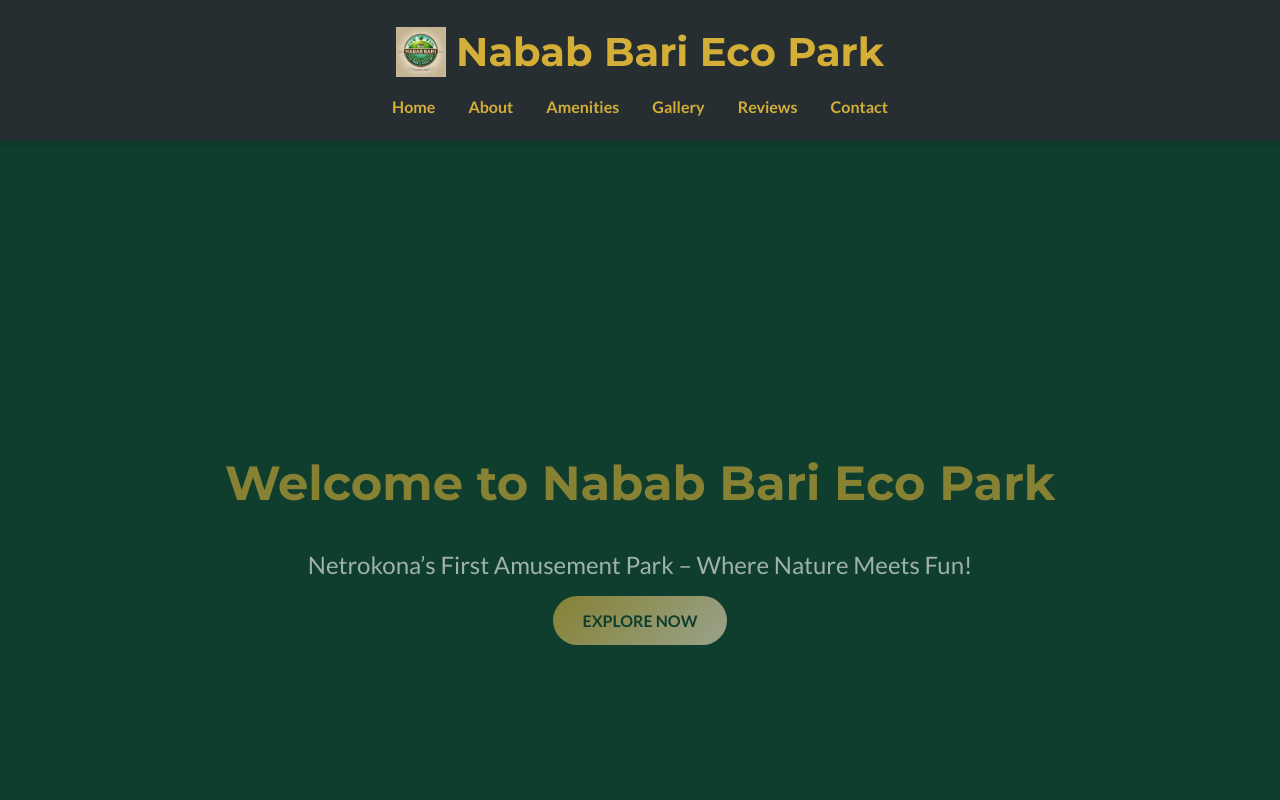
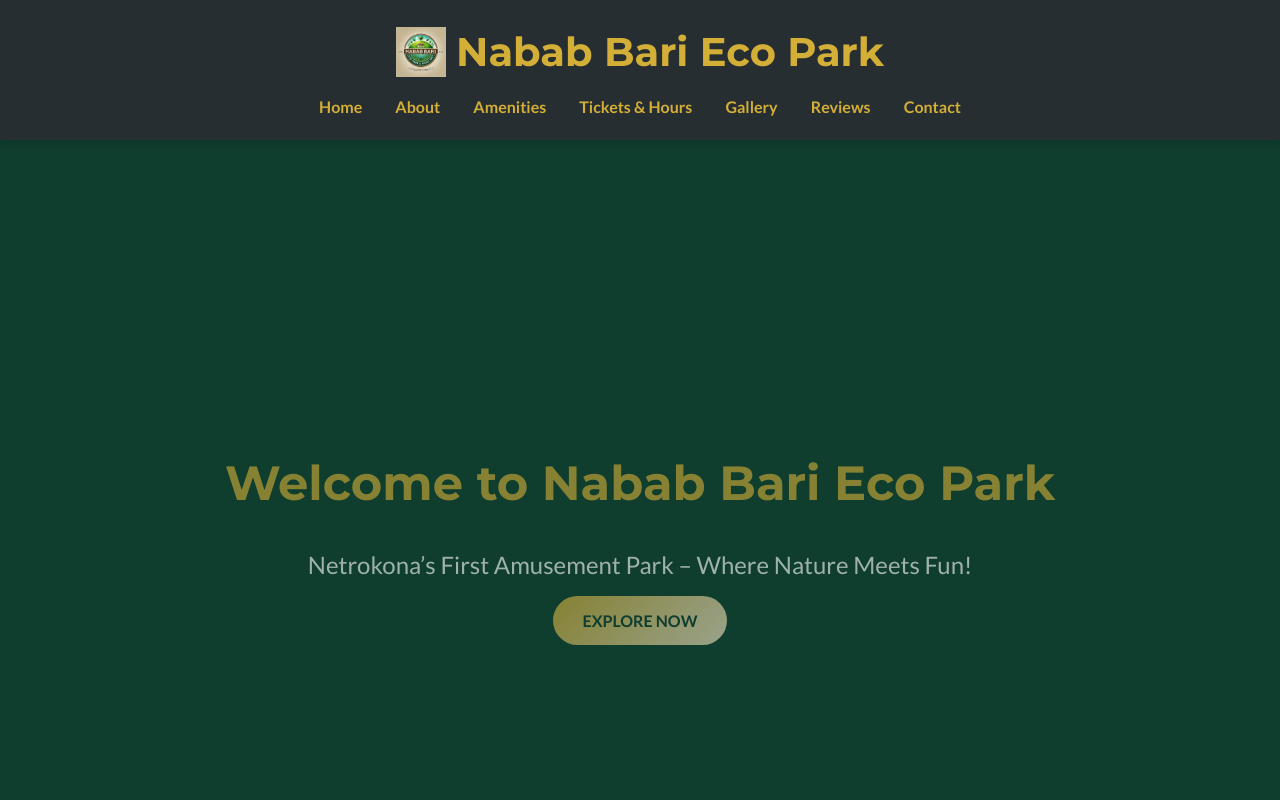
Before and after one commit to AreebShahrier/nabab-bari-eco-park, a plain HTML site: page index.html in a window 1280 px wide. Shown: the top 800 px of the page. Drawn offline with nearby package versions, Linux system fonts and the light colour scheme.

Commit message:
Update index.html

```diff
--- a/index.html
+++ b/index.html
@@ -340,6 +340,7 @@
       <a href="#hero">Home</a>
       <a href="#about">About</a>
       <a href="#amenities">Amenities</a>
+      <a href="#ticket-hours">Tickets & Hours</a>
       <a href="#gallery">Gallery</a>
       <a href="#reviews">Reviews</a>
       <a href="#contact">Contact</a>
@@ -405,7 +406,7 @@
     </div>
   </section>
 
-    <!-- Ticket Prices and Park Hours Section -->
+  <!-- Ticket Prices and Park Hours Section -->
   <section id="ticket-hours">
     <h2>Tickets & Hours</h2>
     <div class="ticket-hours-container">
@@ -491,7 +492,7 @@
     <p>Location: RQHQ+92, Dugia, Bangladesh</p>
   </section>
 
-<!-- Footer -->
+  <!-- Footer -->
   <footer>
     <p>&copy; 2025 Nabab Bari Eco Park. All rights reserved.</p>
     <div class="social-icons">
```
